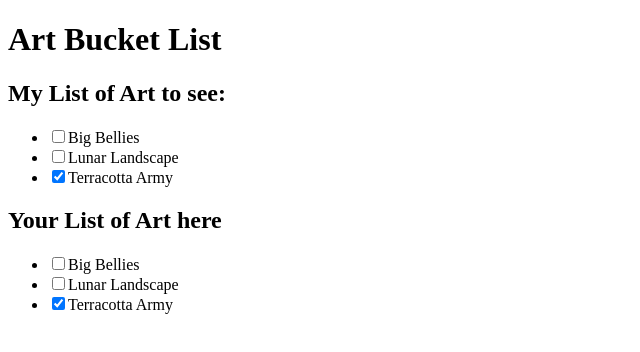
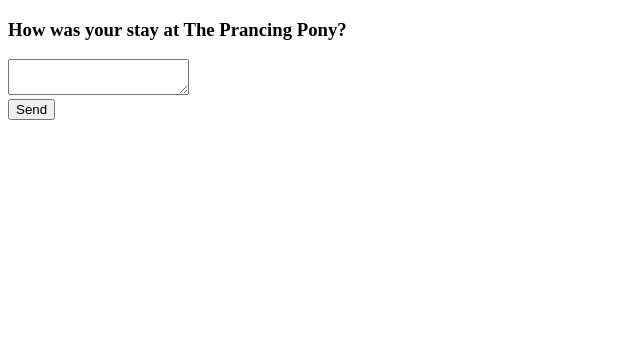
Before and after one commit to get-aakash/reactPlayground, a React (Vite) app: page / in a window 1280 px wide. Shown: the top 352 px of the page, without its empty margins (0-640 px from the left). Built offline with nearby package versions, Linux system fonts and the light colour scheme.

Commit message:
avoid contradictions in state

```diff
--- a/src/App.jsx
+++ b/src/App.jsx
@@ -1,77 +1,36 @@
 import React from 'react'
 import { useState } from 'react'
 
-let nextId = 3
+const App = () => {
+  const [answer, setAnswer] = useState("")
+  const [isSending, setIsSending] = useState(false)
+  const [isSent, setIsSent] = useState(false)
 
-  const initialList = [
-    {
-      id:0, title: "Big Bellies", seen: false
-    },
-    {
-      id:1, title: "Lunar Landscape", seen: false
-    },
-    {
-      id:2, title: "Terracotta Army", seen: true
-    }
-  ]
-const App = () => {
-  const [myList, setMyList] = useState(initialList)
-  const [yourList, setYourList] = useState(initialList)
-
-  function handleOnToggleMyList(artworkId,nextSeen){
-    const myNextList = [...myList];
-    const artwork = myNextList.find(
-      a => a.id === artworkId
-    );
-    artwork.seen = nextSeen;
-    setMyList(myNextList);
-
+  async function handleOnSubmit(e){
+    e.preventDefault()
+    setIsSending(true)
+    await sendMessage(answer)
+    setIsSending(false)
+    setIsSent(true)
   }
-  function handleOnToggleYourList(artworkId, nextSeen){
-    const yourNextList = [...yourList];
-    const artwork = yourNextList.find(
-      a => a.id === artworkId
-    );
-    artwork.seen = nextSeen;
-    setYourList(yourNextList);
-
+  if(isSent){
+    return <h1>Thank you for the feedback!!</h1>
   }
-
-
   return (
     <div>
-      <h1>Art Bucket List</h1>
-      <h2>My List of Art to see:</h2>
-      <ItemList artworks={myList} onToggle={handleOnToggleMyList} />
-      <h2>Your List of Art here</h2>
-      <ItemList artworks={yourList} onToggle={handleOnToggleYourList} />
-
+      <h3>How was your stay at The Prancing Pony?</h3>
+      <textarea disabled={isSending} onChange={e=>setAnswer(e.target.value)} />
+      <br />
+      <button onClick={handleOnSubmit} disabled={isSending}>Send</button>
+      {isSending && <p>Sending...</p>}
     </div>
   )
 }
 
-function ItemList({artworks, onToggle}){
-  return(
-    <ul>
-      {artworks.map(artwork => (
-        <li key={artwork.id}>
-          <label>
-            <input
-              type="checkbox"
-              checked={artwork.seen}
-              onChange={e => {
-                onToggle(
-                  artwork.id,
-                  e.target.checked
-                );
-              }}
-            />
-            {artwork.title}
-          </label>
-        </li>
-      ))}
-    </ul>
-  )
+function sendMessage(answer){
+  return new Promise (resolve=>{
+    setTimeout(resolve, 2000)
+  })
 }
 
 export default App
```
